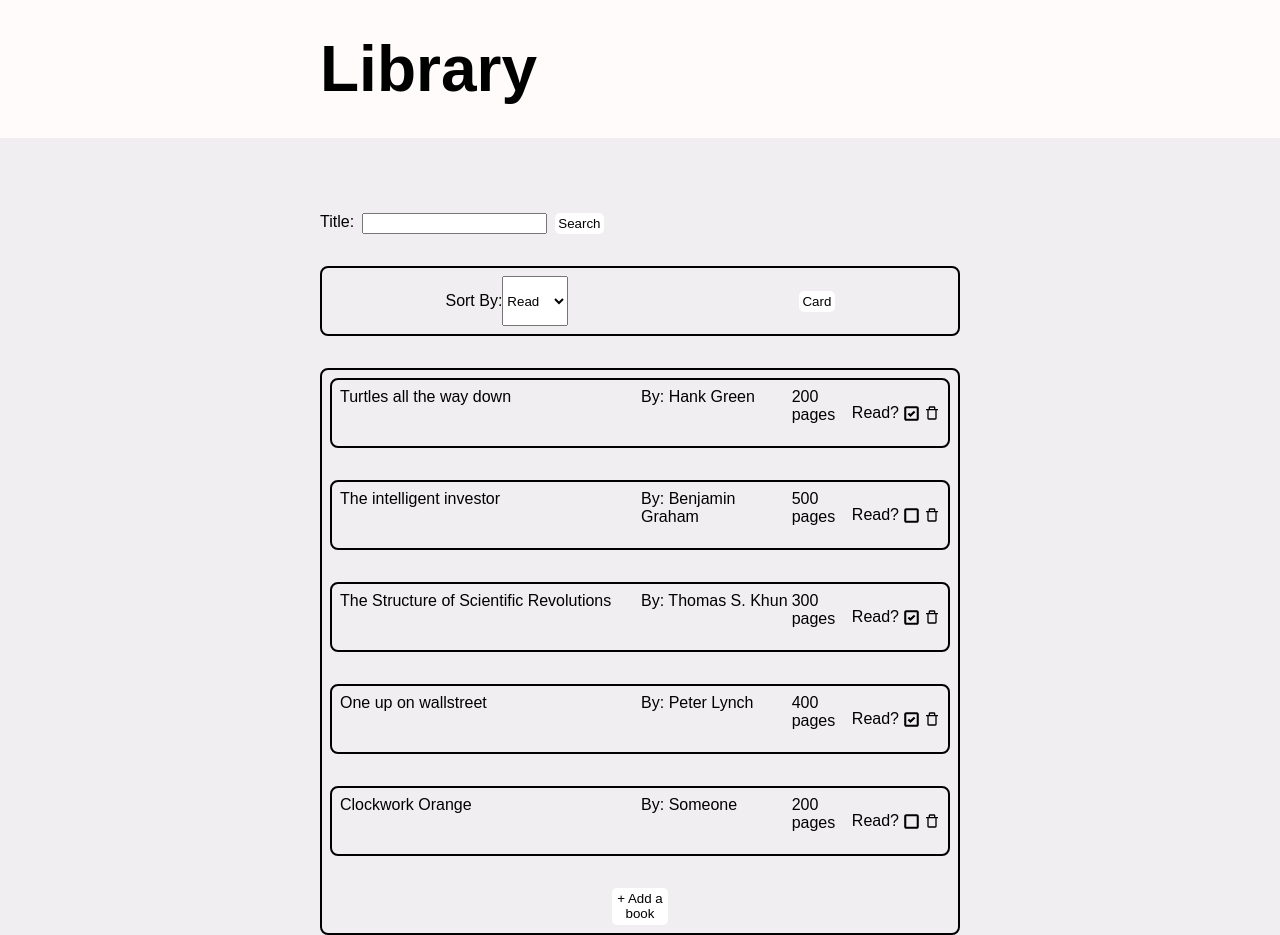
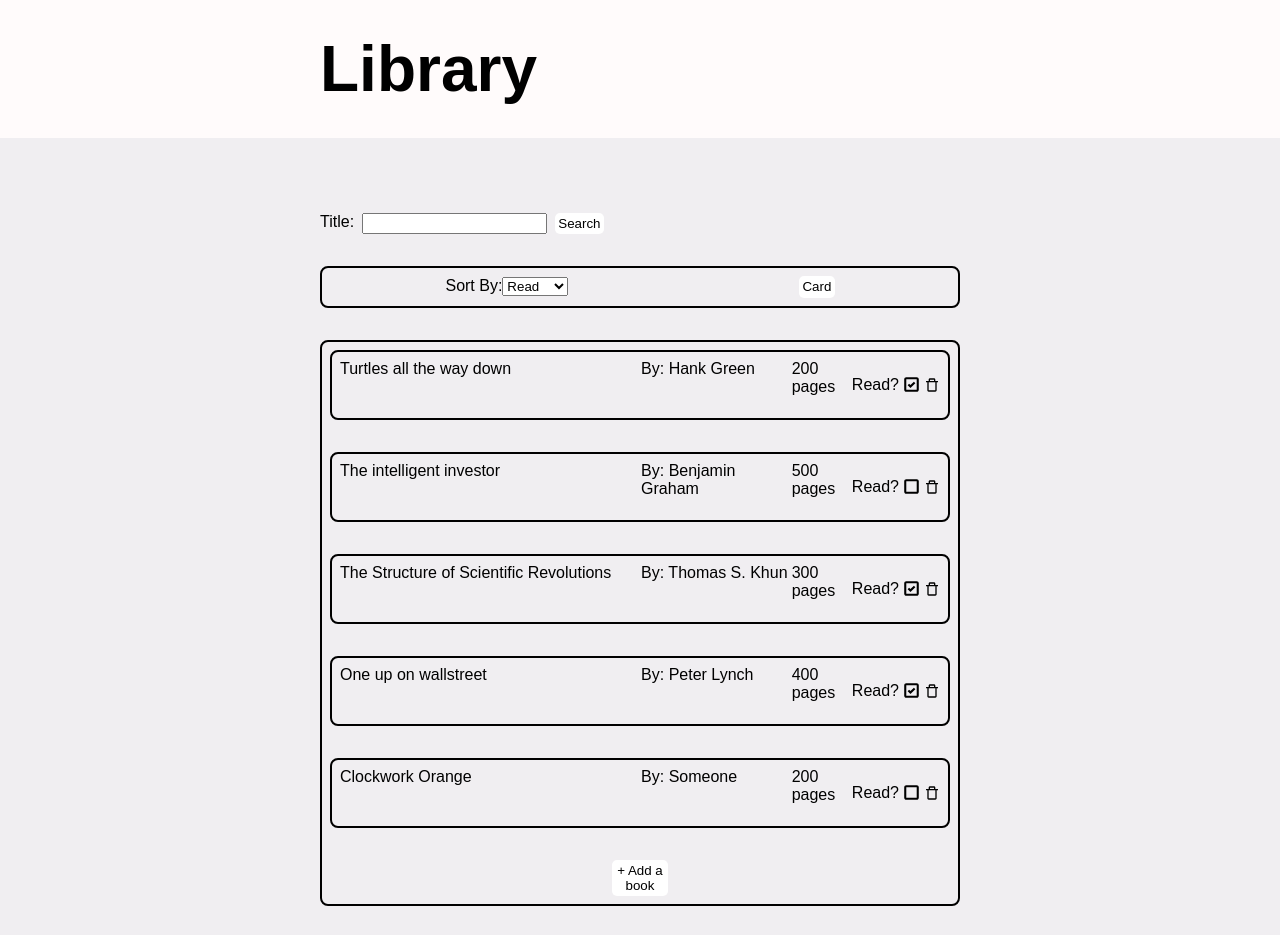
Before and after one commit to EricLiIIT/library, a React (Create React App) app: page / in a window 1280 px wide. After the commit the page ends 906 px from the top, so only its background shows below. Built offline with nearby package versions, Linux system fonts and the light colour scheme.

Commit message:
style: shrink form dropdown

```diff
--- a/src/Components/Sort/Sort.css
+++ b/src/Components/Sort/Sort.css
@@ -10,3 +10,7 @@
 .sort {
     display: flex;
 }
+
+.sort > * {
+    margin: 0;
+}
```
